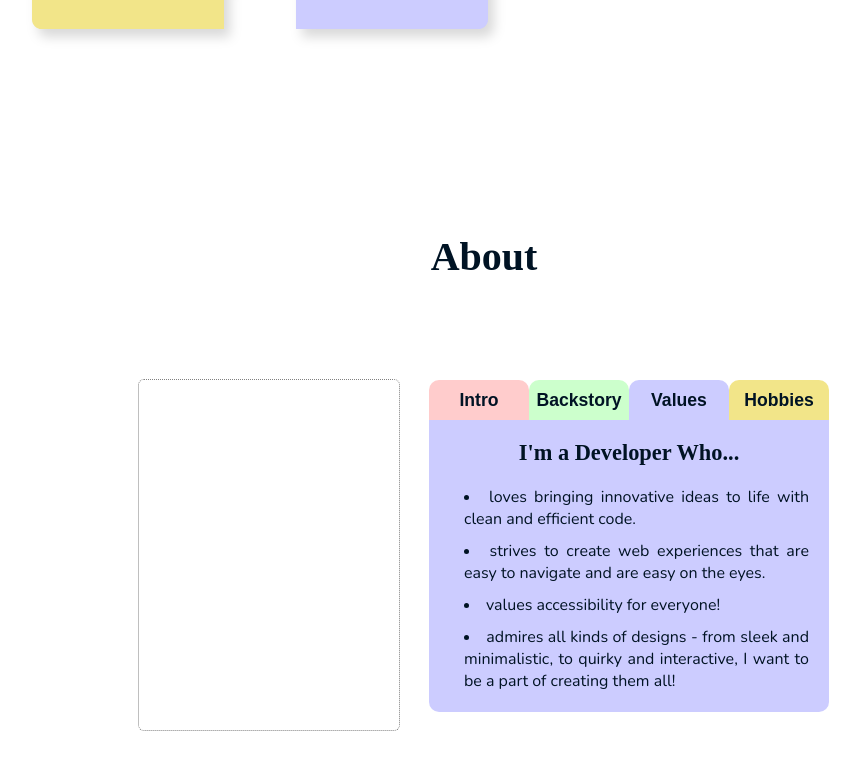
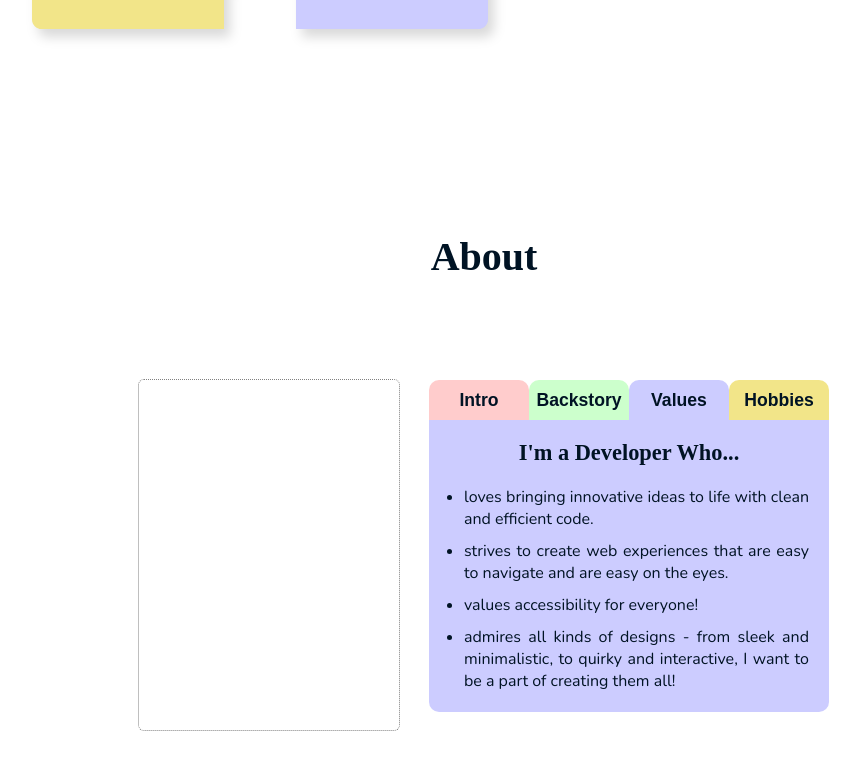
Before and after one commit to ang-riv/portfolio, a React (Create React App) app: page / in a window 1280 px wide. Both pictures are taken after a click on the element "Values". Shown: the part 671-1441 px from the top of the page, without its empty margins (156-1016 px from the left). Built offline with nearby package versions, Linux system fonts and the light colour scheme; a web font is replaced by a local one.

Commit message:
Fixed AboutInfo desktop styles so that function doesn't return a ul inside of a p element

```diff
--- a/src/AboutInfo.js
+++ b/src/AboutInfo.js
@@ -12,7 +12,7 @@ const AboutInfo = ({ activeTab }) => {
   // list for the values tab
   const list = () => {
     return (
-      <p
+      <ul
         className="about-values-tab"
         style={{ margin: 0, padding: "0 0 0 15px" }}
       >
@@ -28,7 +28,7 @@ const AboutInfo = ({ activeTab }) => {
           admires all kinds of designs - from sleek and minimalistic, to quirky
           and interactive, I want to be a part of creating them all!
         </li>
-      </p>
+      </ul>
     );
   };
 
@@ -86,6 +86,7 @@ const AboutInfo = ({ activeTab }) => {
   }
   return (
     <>
+      {/* desktop styles */}
       {size.width > 767 ? (
         <div
           className="about-info-body"
@@ -94,19 +95,15 @@ const AboutInfo = ({ activeTab }) => {
           <h4 style={{ margin: 0, padding: "5% 0 0 0", textAlign: "center" }}>
             {currentTab.title}
           </h4>
-          <p
-            style={{
-              margin: 0,
-              padding: "5%",
-              textAlign: "justify",
-            }}
-          >
-            {currentTab.description}
-          </p>
+          <div style={{ padding: "1% 5%", margin: 0 }}>
+            {sectionDescription(currentTab.title, currentTab)}
+          </div>
         </div>
       ) : (
         <>
-          {Object.entries(tabInfo).map(([key, value]) => (
+          {/* mobile styles */}
+
+          {Object.entries(tabCopy).map(([key, value]) => (
             <div
               key={key}
               style={{
--- a/src/AboutSection.js
+++ b/src/AboutSection.js
@@ -3,8 +3,8 @@ import { addColors } from "./Imports";
 import AboutInfo from "./AboutInfo";
 import useWindowSize from "./useWindowSize";
 
-const AboutSection = React.forwardRef((props, ref) => {
-  let [activeTab, setActiveTab] = useState("Intro");
+const AboutSection = React.forwardRef((_, ref) => {
+  const [activeTab, setActiveTab] = useState("Intro");
   const size = useWindowSize();
 
   // for info body and which section to show
--- a/src/IntroSection.js
+++ b/src/IntroSection.js
@@ -4,7 +4,6 @@ const IntroSection = React.forwardRef((props, ref) => {
   return (
     <section ref={ref} id="introSection" className="introSection">
       <figure className="intro-puzzle-container">
-        {/* destructure (?) into props */}
         <IntroPuzzle />
       </figure>
 
--- a/src/style.css
+++ b/src/style.css
@@ -71,19 +71,9 @@ a {
   text-decoration: none;
 }
 
+/* for imgs in the introSection*/
 img {
   width: 20%;
-}
-
-.test {
-  border: 1px solid #d9d9d9;
-  height: 33%;
-  width: 40%;
-  border-radius: 10px;
-  background-color: white;
-  display: flex;
-  align-items: center;
-  opacity: 1;
 }
 
 /*** desktop navigation styles***/
@@ -122,7 +112,7 @@ img {
 .mobile-nav-container {
   height: 10%;
   width: 100%;
-  background-color: #9fd1ff;
+  background-color: var(--blue);
   position: fixed;
   bottom: 0;
   /* for pieces in skill puzzle that are relative, navbar will go over it*/
@@ -390,13 +380,6 @@ img {
 /* desktop views */
 @media (min-width: 1024px) {
   /* intro section container */
-  .introSection {
-    flex-direction: row;
-  }
-
-  h1 {
-    color: purple;
-  }
 }
 
 /* tablet views */
@@ -417,7 +400,6 @@ img {
   }
 
   h1 {
-    color: blue;
     text-align: center;
   }
 
@@ -440,7 +422,6 @@ img {
   }
 
   h1 {
-    color: blue;
     text-align: center;
     font-size: 1.8em;
   }
```
